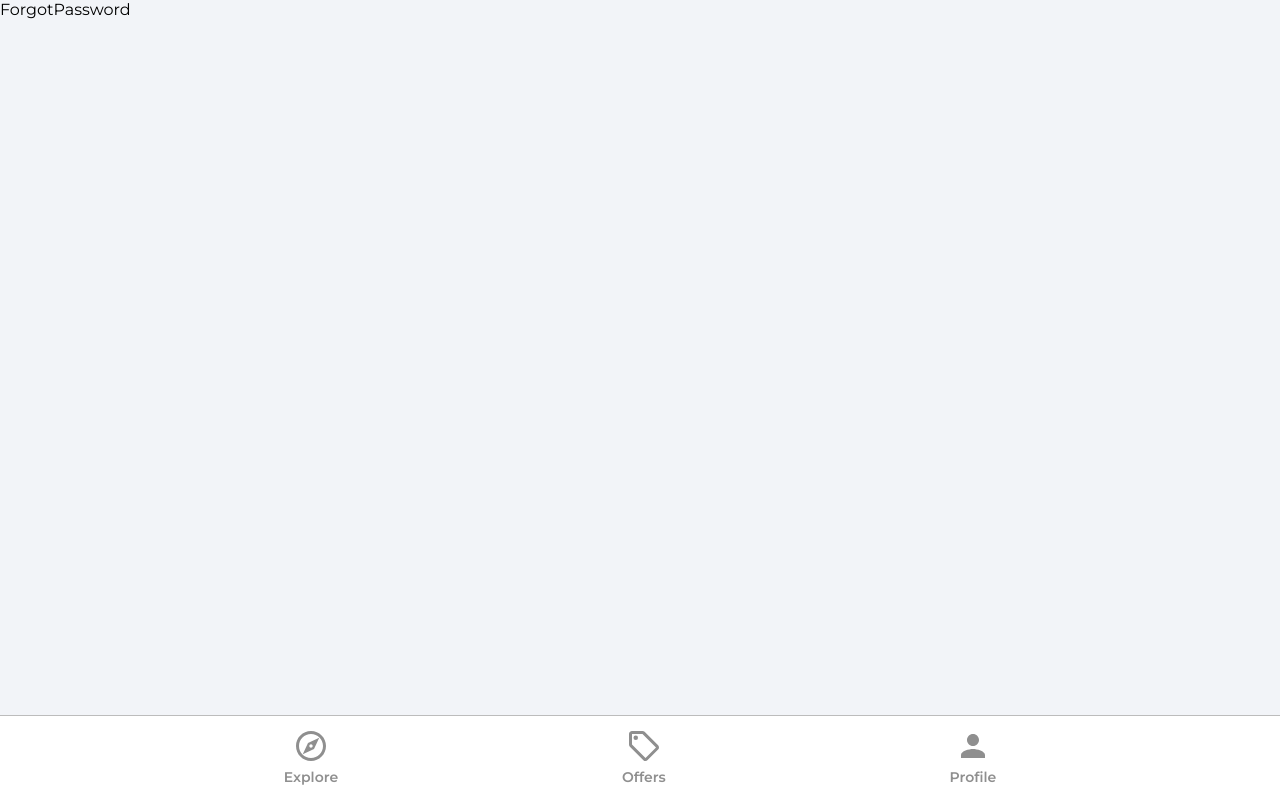
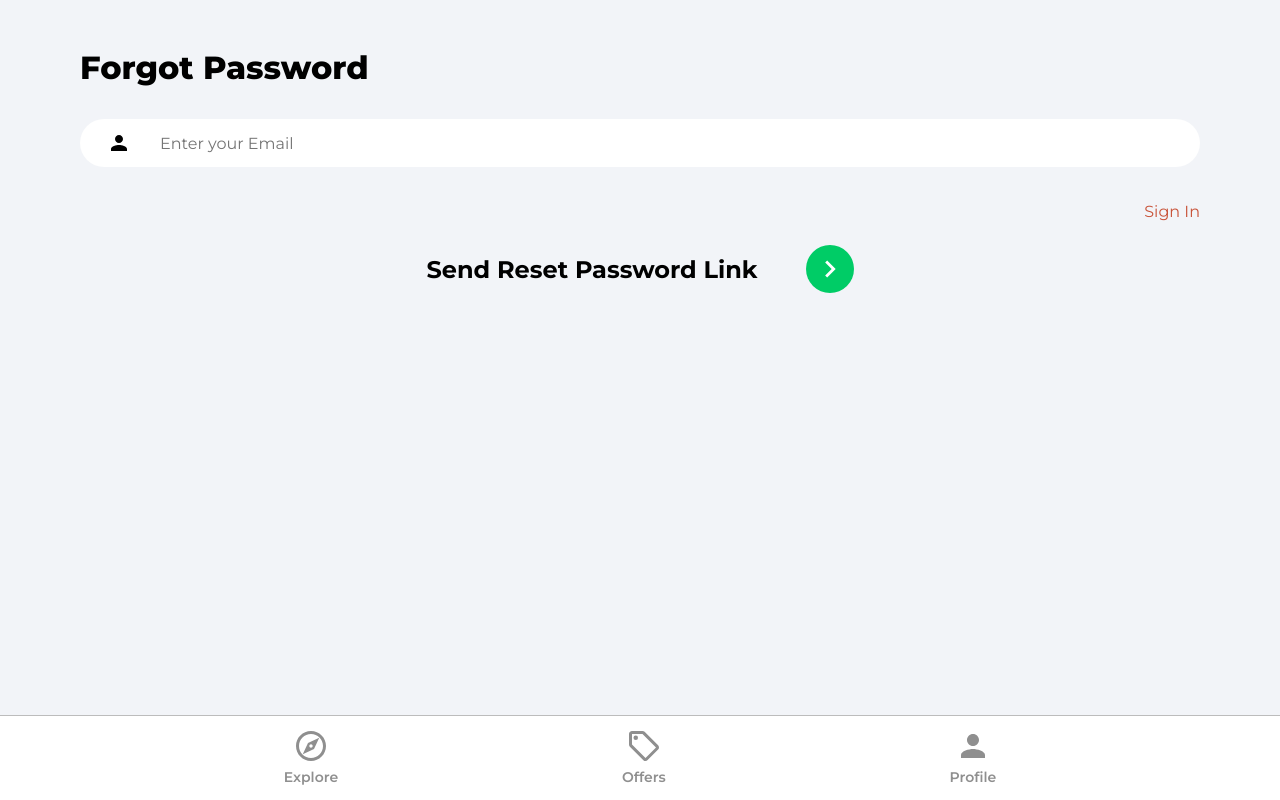
Before and after one commit to Olixfills/homz, a React (Create React App) app: page /reset-password in a window 1280 px wide. Built offline with nearby package versions, Linux system fonts and the light colour scheme.

Commit message:
forgot password page

```diff
--- a/src/index.css
+++ b/src/index.css
@@ -699,7 +699,7 @@ button {
   all: unset;
   margin: 0.3rem 0;
   font-weight: bold;
-  width: 96.5%;
+  width: 90%;
   padding: 20px;
   font-size: 1.2rem;
   border-radius: 12px;
--- a/src/pages/ForgotPassword.jsx
+++ b/src/pages/ForgotPassword.jsx
@@ -1,8 +1,80 @@
-import React from 'react'
+import {useState} from 'react'
+import { useNavigate, Link } from 'react-router-dom'
+import { getAuth, sendPasswordResetEmail } from 'firebase/auth'
+import { toast } from 'react-toastify'
+
+import {ReactComponent as ArrowRightIcon} from '../assets/svg/keyboardArrowRightIcon.svg'
+
 
 const ForgotPassword = () => {
+  const navigate = useNavigate()
+  const [email, setEmail] = useState('')
+
+
+  const onChange = (e) => {
+    setEmail(e.target.value)
+    }
+
+    const onSubmit = async (e) => {
+      e.preventDefault()
+
+      try {
+        const auth = getAuth()
+        await sendPasswordResetEmail(auth, email);
+
+
+        toast.success(`A mail has been sent to ${email}`, {
+          position: "top-center",
+          autoClose: 5000,
+          hideProgressBar: false,
+          closeOnClick: true,
+          pauseOnHover: true,
+          draggable: true,
+          progress: undefined,
+          theme: 'colored'
+          });
+
+
+        navigate('/login')
+
+
+    } catch (error) {
+      toast.error('Something went wrong', {
+        position: "top-center",
+        autoClose: 5000,
+        hideProgressBar: false,
+        closeOnClick: true,
+        pauseOnHover: true,
+        draggable: true,
+        progress: undefined,
+        theme: 'colored'
+        });
+      }
+
+
+    }
+
+
+
   return (
-    <div>ForgotPassword</div>
+    <div className='pageContainer'>
+      <header>
+        <p className="pageHeader">Forgot Password</p>
+      </header>
+      <main>
+        <form onSubmit={onSubmit}>
+          <input type="email" name="email" id="email" value={email} onChange={onChange} className='emailInput' placeholder='Enter your Email' />
+          <Link to='/login' className='forgotPasswordLink'>Sign In</Link>
+
+          <div className="signInBar">
+            <div className="signInText">Send Reset Password Link</div>
+            <button className="signInButton">
+              <ArrowRightIcon fill='#fff' width='34px' height='34px' />
+            </button>
+          </div>
+        </form>
+      </main>
+    </div>
   )
 }
 
--- a/src/pages/Profile.jsx
+++ b/src/pages/Profile.jsx
@@ -14,7 +14,7 @@ const [updateDets, setUpdateDets] = useState(false)
 const [formData, setFormData] = useState({
   name: auth.currentUser.displayName,
   email: auth.currentUser.email,
-  phoneNumber: auth.currentUser.phoneNumber,
+  phoneNumber: auth.currentUser.phoneNumber || '',
   photoURL: auth.currentUser.photoURL,
 })
 const {name, email, phoneNumber, photoURL} = formData
```
